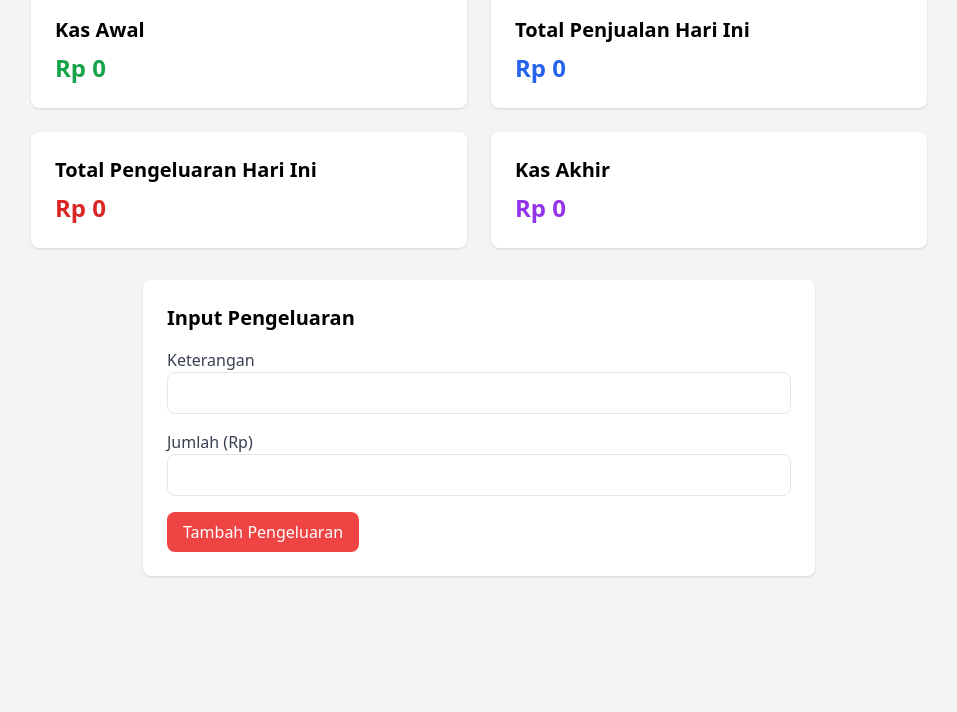
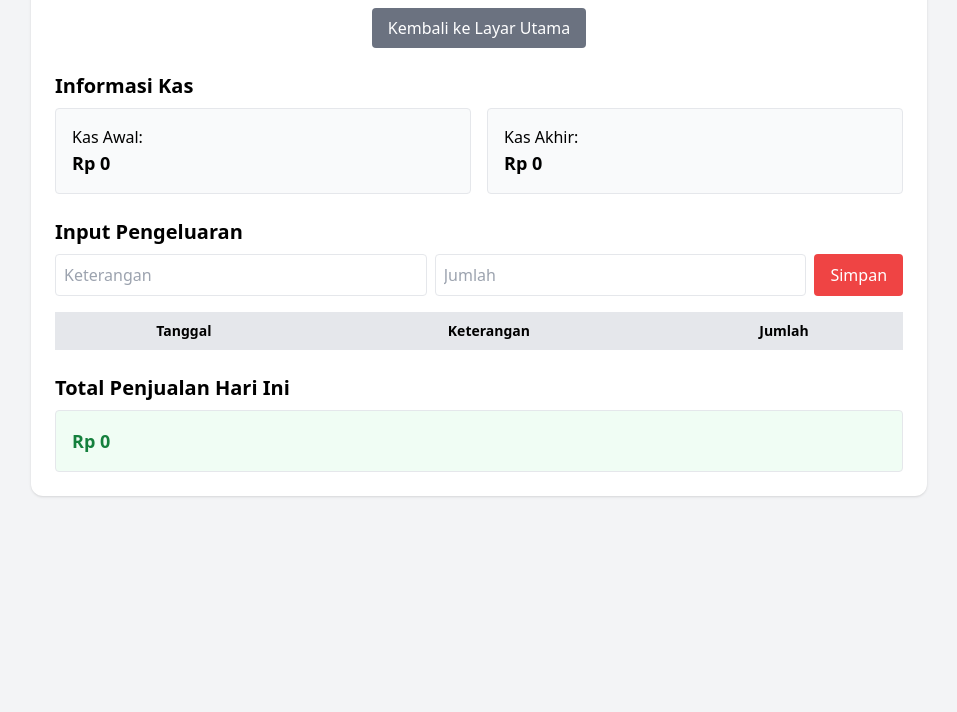
Before and after one commit to ateagen/kasir, a plain HTML site: page kas.html in a window 1280 px wide. Shown: the part 88-800 px from the top of the page, without its empty margins (161-1118 px from the left). Drawn offline with nearby package versions, Linux system fonts and the light colour scheme; no server answers.

Commit message:
Update kas.html

```diff
--- a/kas.html
+++ b/kas.html
@@ -1,93 +1,88 @@
 <!DOCTYPE html>
 <html lang="id">
 <head>
-  <meta charset="UTF-8">
-  <meta name="viewport" content="width=device-width, initial-scale=1.0">
-  <title>Kas - POS Kasir</title>
+  <meta charset="UTF-8" />
+  <meta name="viewport" content="width=device-width, initial-scale=1.0" />
+  <title>Halaman Kas</title>
   <script src="https://cdn.tailwindcss.com"></script>
   <script src="https://unpkg.com/@supabase/supabase-js"></script>
 </head>
-<body class="bg-gray-100 min-h-screen flex flex-col items-center p-6">
-  <h1 class="text-2xl font-bold mb-6">Halaman Kas</h1>
+<body class="bg-gray-100 min-h-screen p-4">
+  <div class="max-w-4xl mx-auto bg-white shadow rounded-xl p-6 space-y-6">
+    <h1 class="text-2xl font-bold text-center">Halaman Kas</h1>
 
-  <!-- Loading Popup -->
-  <div id="loadingPopup" class="hidden fixed inset-0 bg-black bg-opacity-50 flex items-center justify-center">
-    <div class="bg-white p-4 rounded-lg shadow-lg">
-      <p class="text-lg">Loading...</p>
+    <!-- Tombol kembali -->
+    <div class="text-center">
+      <button onclick="kembaliKeIndex()"
+        class="bg-gray-500 text-white px-4 py-2 rounded hover:bg-gray-600">
+        Kembali ke Layar Utama
+      </button>
+    </div>
+
+    <!-- Kas Awal & Akhir -->
+    <section>
+      <h2 class="text-xl font-semibold mb-2">Informasi Kas</h2>
+      <div class="grid grid-cols-1 md:grid-cols-2 gap-4">
+        <div class="p-4 border rounded bg-gray-50">
+          <p class="font-medium">Kas Awal:</p>
+          <p id="kasAwal" class="text-lg font-bold">Rp 0</p>
+        </div>
+        <div class="p-4 border rounded bg-gray-50">
+          <p class="font-medium">Kas Akhir:</p>
+          <p id="kasAkhir" class="text-lg font-bold">Rp 0</p>
         </div>
       </div>
-
-  <!-- Kas Info -->
-  <div class="grid grid-cols-1 md:grid-cols-2 gap-6 w-full max-w-4xl">
-    <div class="bg-white shadow rounded-lg p-6">
-      <h2 class="text-xl font-semibold mb-2">Kas Awal</h2>
-      <p id="kasAwal" class="text-2xl font-bold text-green-600">Rp 0</p>
-    </div>
-
-    <div class="bg-white shadow rounded-lg p-6">
-      <h2 class="text-xl font-semibold mb-2">Total Penjualan Hari Ini</h2>
-      <p id="totalPenjualan" class="text-2xl font-bold text-blue-600">Rp 0</p>
-    </div>
-
-    <div class="bg-white shadow rounded-lg p-6">
-      <h2 class="text-xl font-semibold mb-2">Total Pengeluaran Hari Ini</h2>
-      <p id="totalPengeluaran" class="text-2xl font-bold text-red-600">Rp 0</p>
-    </div>
-
-    <div class="bg-white shadow rounded-lg p-6">
-      <h2 class="text-xl font-semibold mb-2">Kas Akhir</h2>
-      <p id="kasAkhir" class="text-2xl font-bold text-purple-600">Rp 0</p>
-    </div>
-  </div>
+    </section>
 
     <!-- Input Pengeluaran -->
-  <div class="bg-white shadow rounded-lg p-6 mt-8 w-full max-w-2xl">
-    <h2 class="text-xl font-semibold mb-4">Input Pengeluaran</h2>
-    <form id="pengeluaranForm" class="space-y-4">
-      <div>
-        <label class="block text-gray-700">Keterangan</label>
-        <input type="text" id="ketPengeluaran" required
-               class="w-full px-3 py-2 border rounded-lg focus:outline-none focus:ring">
+    <section>
+      <h2 class="text-xl font-semibold mb-2">Input Pengeluaran</h2>
+      <div class="flex flex-col md:flex-row gap-2">
+        <input id="ketPengeluaran" type="text" placeholder="Keterangan"
+          class="border rounded p-2 flex-1" />
+        <input id="biayaPengeluaran" type="number" placeholder="Jumlah"
+          class="border rounded p-2 flex-1" />
+        <button onclick="tambahPengeluaran()"
+          class="bg-red-500 text-white px-4 py-2 rounded hover:bg-red-600">
+          Simpan
+        </button>
       </div>
-      <div>
-        <label class="block text-gray-700">Jumlah (Rp)</label>
-        <input type="number" id="jumlahPengeluaran" required min="0"
-               class="w-full px-3 py-2 border rounded-lg focus:outline-none focus:ring">
+      <table class="w-full mt-4 border text-sm">
+        <thead>
+          <tr class="bg-gray-200">
+            <th class="border p-2">Tanggal</th>
+            <th class="border p-2">Keterangan</th>
+            <th class="border p-2">Jumlah</th>
+          </tr>
+        </thead>
+        <tbody id="pengeluaranTable"></tbody>
+      </table>
+    </section>
+
+    <!-- Total Penjualan Hari Ini -->
+    <section>
+      <h2 class="text-xl font-semibold mb-2">Total Penjualan Hari Ini</h2>
+      <div class="p-4 border rounded bg-green-50">
+        <p id="totalPenjualan" class="text-lg font-bold text-green-700">Rp 0</p>
       </div>
-      <button type="submit"
-              class="bg-red-500 hover:bg-red-600 text-white px-4 py-2 rounded-lg">Tambah Pengeluaran</button>
-    </form>
+    </section>
   </div>
 
   <script>
-    // Supabase Init
     const SUPABASE_URL = "https://flrxlfxomfvcdjukedzd.supabase.co";
-    const SUPABASE_ANON_KEY = "eyJhbGciOiJIUzI1NiIsInR5cCI6IkpXVCJ9.eyJpc3MiOiJzdXBhYmFzZSIsInJlZiI6ImZscnhsZnhvbWZ2Y2RqdWtlZHpkIiwicm9sZSI6ImFub24iLCJpYXQiOjE3NTY3MTkxNzUsImV4cCI6MjA3MjI5NTE3NX0.-zrx2JWMw03gDjLnrEa_WxQyiUOPdZ_WFYiE7VA1KhY";
-    const supabaseClient = supabase.createClient(SUPABASE_URL, SUPABASE_ANON_KEY);
+    const SUPABASE_KEY =
+      "eyJhbGciOiJIUzI1NiIsInR5cCI6IkpXVCJ9.eyJpc3MiOiJzdXBhYmFzZSIsInJlZiI6ImZscnhsZnhvbWZ2Y2RqdWtlZHpkIiwicm9sZSI6ImFub24iLCJpYXQiOjE3NTY3MTkxNzUsImV4cCI6MjA3MjI5NTE3NX0.-zrx2JWMw03gDjLnrEa_WxQyiUOPdZ_WFYiE7VA1KhY";
+    const supabase = window.supabase.createClient(SUPABASE_URL, SUPABASE_KEY);
 
-    const kasAwalEl = document.getElementById("kasAwal");
-    const totalPenjualanEl = document.getElementById("totalPenjualan");
-    const totalPengeluaranEl = document.getElementById("totalPengeluaran");
-    const kasAkhirEl = document.getElementById("kasAkhir");
-    const loadingPopup = document.getElementById("loadingPopup");
-
-    function showLoading() {
-      loadingPopup.classList.remove("hidden");
-    }
-    function hideLoading() {
-      loadingPopup.classList.add("hidden");
+    function kembaliKeIndex() {
+      window.location.href = "index.html";
     }
 
-    async function fetchKasData() {
-      showLoading();
-      const today = new Date().toISOString().split("T")[0];
-
-      try {
-        // Ambil kas akhir kemarin
-        const { data: kasData, error: kasError } = await supabaseClient
+    async function loadKas() {
+      // Ambil kas akhir terakhir sebagai kas awal hari ini
+      const { data: kasData } = await supabase
         .from("kas")
-          .select("kas_akhir, tanggal")
-          .lt("tanggal", today)
+        .select("*")
         .order("tanggal", { ascending: false })
         .limit(1);
 
@@ -95,66 +90,116 @@
       if (kasData && kasData.length > 0) {
         kasAwal = kasData[0].kas_akhir;
       }
-        kasAwalEl.textContent = "Rp " + kasAwal.toLocaleString();
+      document.getElementById("kasAwal").textContent = "Rp " + kasAwal;
 
-        // Ambil total penjualan hari ini
-        const { data: penjualanData, error: penjualanError } = await supabaseClient
-          .from("transaksi")
-          .select("total")
-          .eq("tanggal", today);
+      // Hitung kas akhir: kas awal + total penjualan - total pengeluaran
+      const totalPenjualan = await getTotalPenjualanHariIni();
+      const totalPengeluaran = await getTotalPengeluaranHariIni();
+      const kasAkhir = kasAwal + totalPenjualan - totalPengeluaran;
 
-        let totalPenjualan = 0;
-        if (penjualanData) {
-          totalPenjualan = penjualanData.reduce((sum, row) => sum + Number(row.total), 0);
-        }
-        totalPenjualanEl.textContent = "Rp " + totalPenjualan.toLocaleString();
+      document.getElementById("kasAkhir").textContent = "Rp " + kasAkhir;
 
-        // Ambil total pengeluaran hari ini
-        const { data: pengeluaranData, error: pengeluaranError } = await supabaseClient
-          .from("pengeluaran")
-          .select("jumlah")
-          .eq("tanggal", today);
-
-        let totalPengeluaran = 0;
-        if (pengeluaranData) {
-          totalPengeluaran = pengeluaranData.reduce((sum, row) => sum + Number(row.jumlah), 0);
-        }
-        totalPengeluaranEl.textContent = "Rp " + totalPengeluaran.toLocaleString();
-
-        // Hitung kas akhir
-        const kasAkhir = kasAwal + totalPenjualan - totalPengeluaran;
-        kasAkhirEl.textContent = "Rp " + kasAkhir.toLocaleString();
-
-      } catch (err) {
-        alert("Gagal memuat data kas: " + err.message);
-      } finally {
-        hideLoading();
-      }
+      // Simpan kas hari ini
+      await supabase.from("kas").upsert([
+        {
+          tanggal: new Date().toISOString().split("T")[0],
+          kas_awal: kasAwal,
+          kas_akhir: kasAkhir,
+        },
+      ]);
     }
 
-    // Input pengeluaran
-    document.getElementById("pengeluaranForm").addEventListener("submit", async (e) => {
-      e.preventDefault();
-      showLoading();
-      const ket = document.getElementById("ketPengeluaran").value;
-      const jumlah = Number(document.getElementById("jumlahPengeluaran").value);
+    async function tambahPengeluaran() {
+      const keterangan = document.getElementById("ketPengeluaran").value.trim();
+      const jumlah = parseFloat(document.getElementById("biayaPengeluaran").value);
+
+      if (!keterangan || isNaN(jumlah)) return alert("Lengkapi data pengeluaran!");
+
+      const { error } = await supabase.from("pengeluaran").insert([
+        { tanggal: new Date().toISOString(), keterangan, jumlah },
+      ]);
+
+      if (error) return alert("Gagal simpan pengeluaran: " + error.message);
+
+      document.getElementById("ketPengeluaran").value = "";
+      document.getElementById("biayaPengeluaran").value = "";
+      loadPengeluaran();
+      loadKas();
+    }
+
+    async function loadPengeluaran() {
+      const { data, error } = await supabase
+        .from("pengeluaran")
+        .select("*")
+        .order("tanggal", { ascending: false });
+
+      if (error) {
+        alert("Gagal load pengeluaran: " + error.message);
+        return;
+      }
+
+      const tbody = document.getElementById("pengeluaranTable");
+      tbody.innerHTML = "";
+      data.forEach((p) => {
+        const tr = document.createElement("tr");
+        tr.innerHTML = `
+          <td class="border p-2">${new Date(p.tanggal).toLocaleString()}</td>
+          <td class="border p-2">${p.keterangan}</td>
+          <td class="border p-2">Rp ${p.jumlah}</td>
+        `;
+        tbody.appendChild(tr);
+      });
+    }
+
+    async function getTotalPenjualanHariIni() {
       const today = new Date().toISOString().split("T")[0];
+      const { data, error } = await supabase
+        .from("transaksi")
+        .select("total, tanggal")
+        .gte("tanggal", today + "T00:00:00")
+        .lte("tanggal", today + "T23:59:59");
 
-      const { error } = await supabaseClient
-        .from("pengeluaran")
-        .insert([{ keterangan: ket, jumlah: jumlah, tanggal: today }]);
+      if (error) {
+        alert("Gagal load penjualan: " + error.message);
+        return 0;
+      }
 
-      hideLoading();
-      if (error) {
-        alert("Gagal tambah pengeluaran: " + error.message);
-      } else {
-        document.getElementById("pengeluaranForm").reset();
-        fetchKasData();
-      }
+      let total = 0;
+      data.forEach((trx) => {
+        total += trx.total;
       });
 
-    // Load data pertama kali
-    fetchKasData();
+      document.getElementById("totalPenjualan").textContent = "Rp " + total;
+      return total;
+    }
+
+    async function getTotalPengeluaranHariIni() {
+      const today = new Date().toISOString().split("T")[0];
+      const { data, error } = await supabase
+        .from("pengeluaran")
+        .select("jumlah, tanggal")
+        .gte("tanggal", today + "T00:00:00")
+        .lte("tanggal", today + "T23:59:59");
+
+      if (error) {
+        alert("Gagal load pengeluaran: " + error.message);
+        return 0;
+      }
+
+      let total = 0;
+      data.forEach((p) => {
+        total += p.jumlah;
+      });
+      return total;
+    }
+
+    async function init() {
+      await loadPengeluaran();
+      await getTotalPenjualanHariIni();
+      await loadKas();
+    }
+
+    init();
   </script>
 </body>
 </html>
```
Lines whose indentation alone changed are shown as unchanged.
